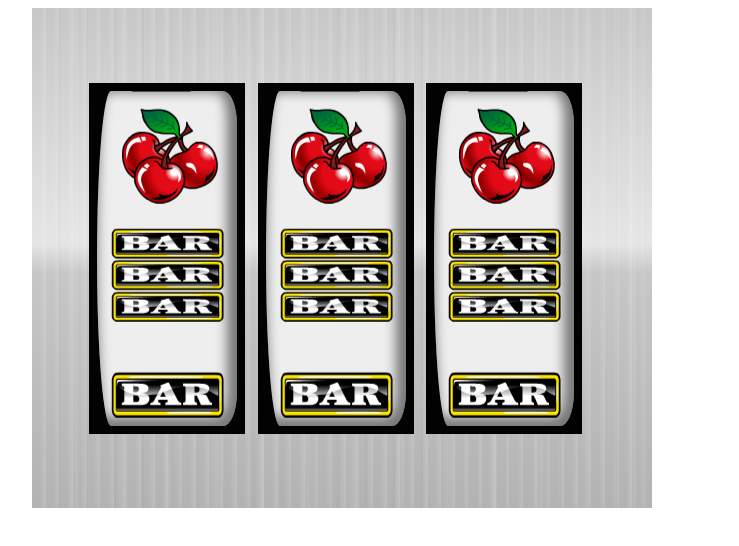
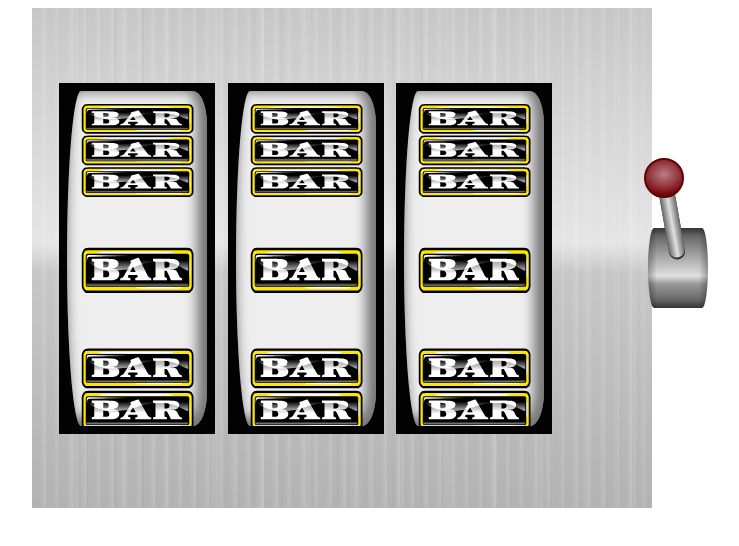
Before and after one commit to Anandamohinidasi/drv-game, an Angular app: page / in a window 1280 px wide. Shown: the top 546 px of the page, without its empty margins (298-1037 px from the left). Built offline with nearby package versions, Linux system fonts and the light colour scheme.

Commit message:
Add arm to slot machine and activating reel with it

```diff
--- a/src/app/app.component.html
+++ b/src/app/app.component.html
@@ -1,5 +1,5 @@
 <section class="game-view--container">
-  <section class="slot-machine">
+  <section class="slot-machine" [ngClass]="{'spinReel': reelSpinning}" >
     <div class="depth-giver">
         <div class="reel-container">
             <div id="reel1" class="reel" >
@@ -29,5 +29,9 @@
           </div>
           </div>
     </div>
+    <div id="shoulder" (click)="startReel()">
+      <div [ngClass]="{'clicked': armClicked}" id="arm">
+      </div>
+    </div>
   </section>
 </section>
--- a/src/app/app.component.scss
+++ b/src/app/app.component.scss
@@ -1,3 +1,5 @@
+@import './src/variables';
+
 .game-view--container {
     .slot-machine {
         display: flex;
@@ -39,15 +41,51 @@
                     box-shadow: inset -5px -4px 12px 5px rgba(0, 0, 0, 0.5);
                     img {
                         position: absolute;
+                        &:nth-child(1) {
+                            transform: rotateY(  0deg) translateY(0);
+                        }
+                        &:nth-child(2) {
+                            transform: rotateY( 0deg) translateY(120px);
+                        }
+                        &:nth-child(3) {
+                            transform: rotateY( 0deg) translateY(240px);
+                        }
+                        &:nth-child(4) {
+                            transform: rotateY(0deg) translateY(360px);
+                        }
+                        &:nth-child(5) {
+                             transform: rotateY(0deg) translateY(480px);
+                            }
+                    }
+                }
+            }
+        }
+        &.spinReel {
+            .depth-giver {
+                .reel-container {
+                    .reel {
+                        img {
+                            &:nth-child(1) {
+                                animation: slidr1 $animation-speed infinite;
+                            }
+                            &:nth-child(2) {
+                                animation: slidr2 $animation-speed infinite;
+                            }
+                            &:nth-child(3) {
+                                animation: slidr3 $animation-speed infinite;
+                            }
+                            &:nth-child(4) {
+                                animation: slidr4 $animation-speed infinite;
+                            }
+                            &:nth-child(5) {
+                                 animation: slidr5 $animation-speed infinite;
+                                }
+                        }
                     }
                 }
             }
         }
     }
-}
-
-@keyframes reelling {
-
 }
 
 @keyframes slidr1 {
@@ -98,24 +136,118 @@
 
 
 
-  /*.reel>img:not(:first-child) {display: none;}*/
-.reel>img:nth-child(1) {
-    transform: rotateY(  0deg) translateY(0);
-    animation: slidr1 10s infinite;
+/*
+    Pulling hand
+*/
+$red: #760209;
+@mixin boxSizing ($value: border-box) {
+	-webkit-box-sizing: $value;
+	-moz-box-sizing: $value;
+	box-sizing: $value;
 }
-.reel>img:nth-child(2) {
-    transform: rotateY( 0deg) translateY(120px);
-    animation: slidr2 10s infinite;
+@mixin origin($values...) {
+	-webkit-transform-origin: $values;
+	-moz-transform-origin: $values;
+	transform-origin: $values;
 }
-.reel>img:nth-child(3) {
-    transform: rotateY( 0deg) translateY(240px);
-    animation: slidr3 10s infinite;
+@mixin transform($values...) {
+	-webkit-transform: $values;
+	-moz-transform: $values;
+	transform: $values;
 }
-.reel>img:nth-child(4) {
-    transform: rotateY(0deg) translateY(360px);
-    animation: slidr4 10s infinite;
+@mixin radialGradient($values...) {
+    background-image: -webkit-radial-gradient($values);
+    background-image: -moz-radial-gradient($values);
+    background-image: -ms-radial-gradient($values);
+    background-image: -o-radial-gradient($values);
+  }
+
+@mixin twoLinearGradients($first, $second) {
+    background-image: -webkit-linear-gradient($first), -webkit-linear-gradient($second);
+    background-image: -moz-linear-gradient($first), -moz-linear-gradient($second);
+    background-image: -ms-linear-gradient($first), -ms-linear-gradient($second);
+    background-image: -o-linear-gradient($first), -o-linear-gradient($second);
+  }
+
+  @mixin rotate($values...) {
+	-webkit-transform: rotate($values);
+	-moz-transform: rotate($values);
+	transform: rotate($values);
 }
-.reel>img:nth-child(5) {
-     transform: rotateY(0deg) translateY(480px);
-     animation: slidr5 10s infinite;
-    }
+@mixin transition($property: all, $duration: .3s, $timing: ease-in-out, $delay: 0s) {
+	-webkit-transition: $property $duration $timing $delay;
+	-moz-transition: $property $duration $timing $delay;
+	-o-transition: $property $duration $timing $delay;
+	-ms-transition: $property $duration $timing $delay;
+	transition: $property $duration $timing $delay;
+}
+
+@mixin linearGradient($values...) {
+    background-image: -webkit-linear-gradient($values);
+    background-image: -moz-linear-gradient($values);
+    background-image: -ms-linear-gradient($values);
+    background-image: -o-linear-gradient($values);
+  }
+
+@mixin linearGradientUrl($gradient, $url) {
+    background-image: -webkit-linear-gradient($gradient), $url;
+    background-image: -moz-linear-gradient($gradient), $url;
+    background-image: -ms-linear-gradient($gradient), $url;
+    background-image: -o-linear-gradient($gradient), $url;
+  }
+#arm {
+	//*** BASE ***//
+	position: relative;
+	top: 10px;
+    left: 83px;
+    cursor: pointer;
+	width: 60px;
+	height: 80px;
+	border-radius: 10% / 50%;
+	background-color: #666;
+	@include twoLinearGradients((left, hsla(0,0%,0%,.3) 0%, hsla(0,0%,0%,0) 15%, hsla(0,0%,100%,0) 50%, hsla(0,0%,0%,0) 85%, hsla(0,0%,0%,.3)),(top, #333 0%, #666 10%, #999 30%, hsla(0,0%,100%,.8) 60%, #999 70%, #666 90%, #333 100%));
+	&:before {
+		//*** POLE ***//
+		content: '';
+		position: absolute;
+		top: -40px;
+		left: 16px;
+		width: 16px;
+		height: 70px;
+		border-radius: 8px;
+		box-shadow: 0px 2px 0px #333;
+		background-color: #999;
+		@include rotate(-10deg);
+		@include linearGradient(left, #666 0%, hsla(0,0%,100%,.7) 50%, #666 100%);
+		background-image: linear-gradient(to right, #666 0%, hsla(0,0%,100%,.7) 50%, #666 100%);
+		@include transition($duration:.5s);
+	}
+	&:after {
+		//*** BALL ***//
+		content: '';
+		position: absolute;
+		top: -70px;
+		left: -4px;
+		width: 40px;
+		height: 40px;
+		border-radius: 100%;
+		background-color: $red;
+		border: 2px solid darken($red, 5%);
+		@include boxSizing;
+		@include radialGradient(50% 40%, closest-corner, hsla(0,0,100%,.5), hsla(0,0%,100%,0));
+		@include transition($duration:.5s);
+	}
+}
+#arm.clicked {
+	&:before {
+		top: -20px;
+		left: 20px;
+		@include transform(rotate3d(100,10,0,180deg));
+		@include origin(0% 100%);
+		@include transition($duration:.5s);
+	}
+	&:after {
+		top: 90px;
+		@include transition($duration:.5s);
+	}
+}
--- a/src/app/app.component.ts
+++ b/src/app/app.component.ts
@@ -9,15 +9,21 @@ export class AppComponent implements OnInit {
  public rotationStyle = {'transform' :'translateZ(-288px) rotateX(60deg)'};
  public cellCount = 5;
  public selectedIndex = 1;
+ public armClicked = false;
+ public reelSpinning = false;
 
 public nextButton() {
-  //console.log(this.selectedIndex, this.cellCount);
  this.selectedIndex++;
  let angle = this.selectedIndex / this.cellCount * 360;
  this.rotationStyle = {'transform' : `rotateX(${angle}deg)`};
-console.log(this.rotationStyle);
+};
 
-};
+public startReel() {
+  console.log('there we go champion!');
+  this.armClicked = true;
+  setTimeout(()=> this.armClicked = false, 500)
+  this.reelSpinning = true;
+}
 
 ngOnInit() {
 // setInterval(() => this.nextButton(), 500);
--- a/src/styles.scss
+++ b/src/styles.scss
@@ -1 +1 @@
-/* You can add global styles to this file, and also import other style files */
+@import 'variables';
--- /dev/null
+++ b/src/variables.scss
@@ -0,0 +1 @@
+$animation-speed : 300ms;
```
